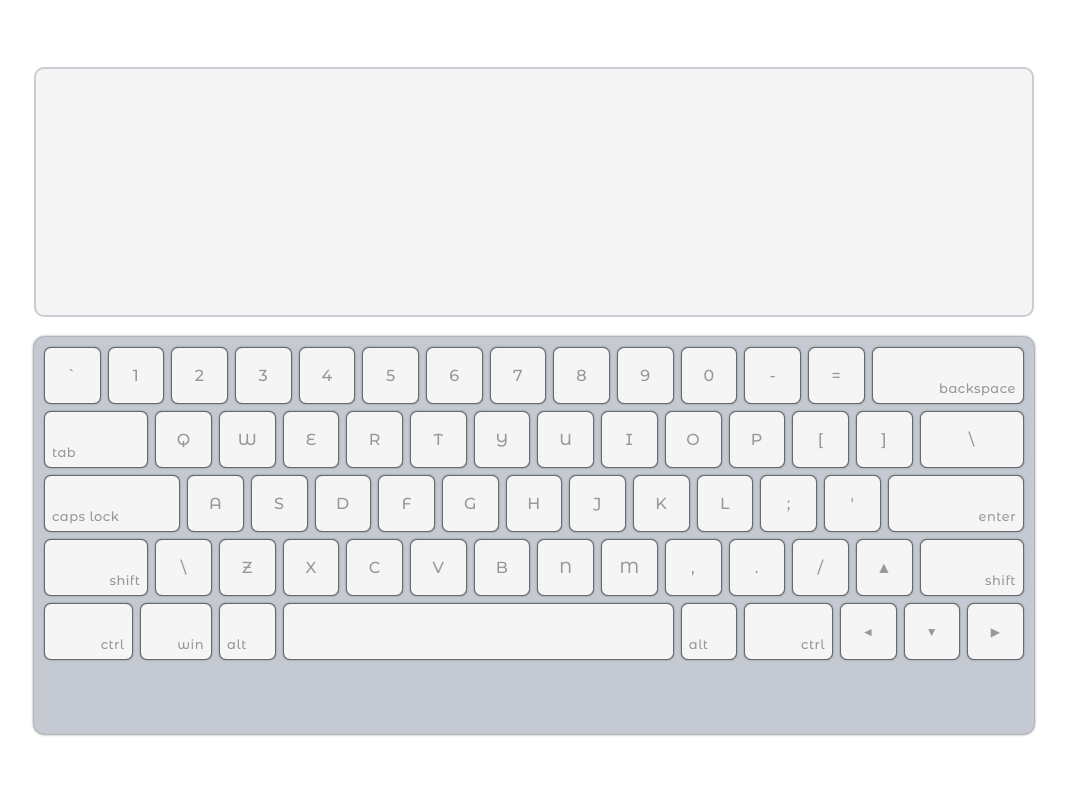
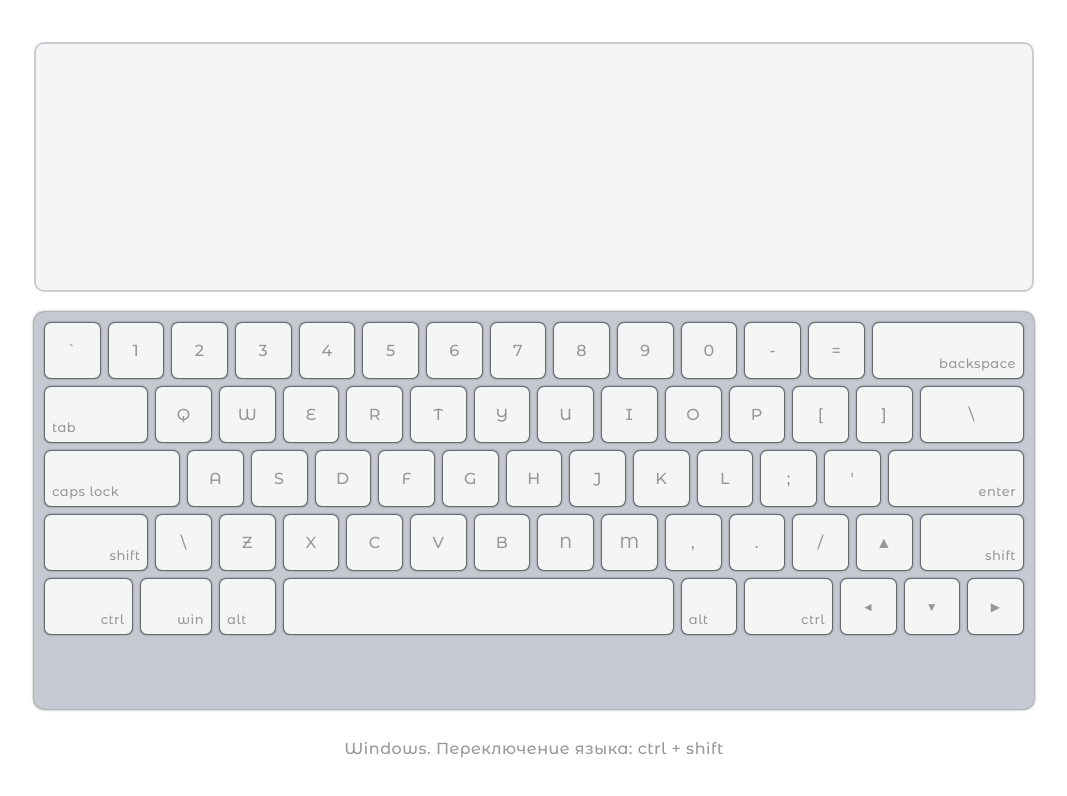
Before and after one commit to marta-r/virtual-keyboard, a website: page index.html in a window 1280 px wide. Shown: the whole page, without its empty margins (106-1173 px from the left). Drawn offline with Linux system fonts and the light colour scheme.

Commit message:
feat: add description

```diff
--- a/script.js
+++ b/script.js
@@ -354,9 +354,14 @@ class Keyboard {
     this.keyboard = document.createElement('div');
     this.keyboard.classList.add('keyboard');
 
+    this.info = document.createElement('div');
+    this.info.classList.add('info');
+    this.info.innerHTML = 'Windows. Переключение языка: ctrl + shift';
+
     document.body.appendChild(this.section);
     this.section.appendChild(this.textar);
     this.section.appendChild(this.keyboard);
+    this.section.appendChild(this.info);
     this.addStyles();
     this.drawKeys();
     this.addListeners();
--- a/style.css
+++ b/style.css
@@ -167,3 +167,15 @@ textarea:focus{outline:none;}
 .right {
   font-size: 12px;
 }
+
+
+.info {
+
+  text-align: center;
+  font-size: 16px;
+  padding-top: 30px;
+  letter-spacing: 0.5px;
+  color: #989899;
+  cursor: pointer;
+  user-select: none;
+}
```
Also changed, not shown: 2 other files.
